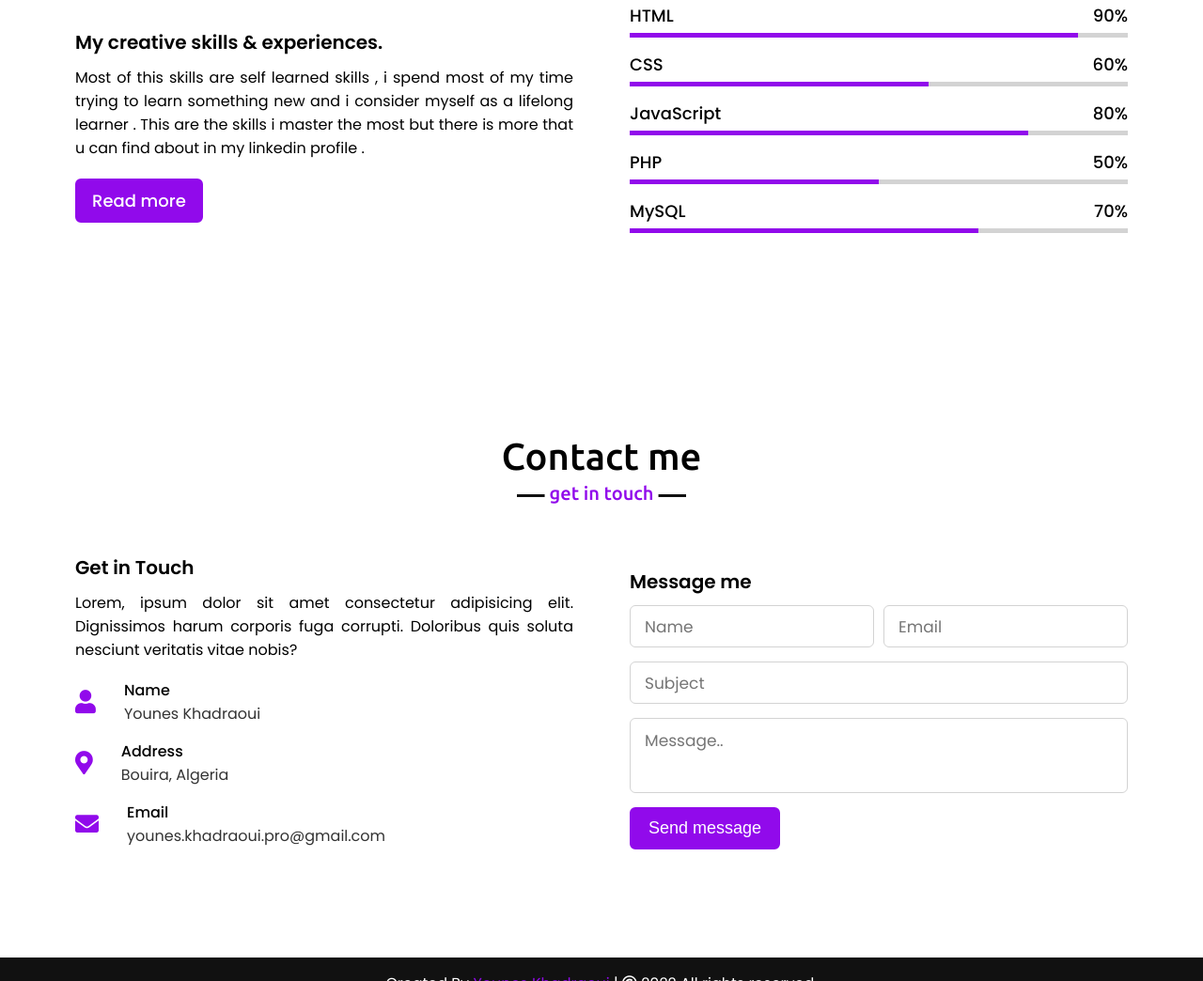
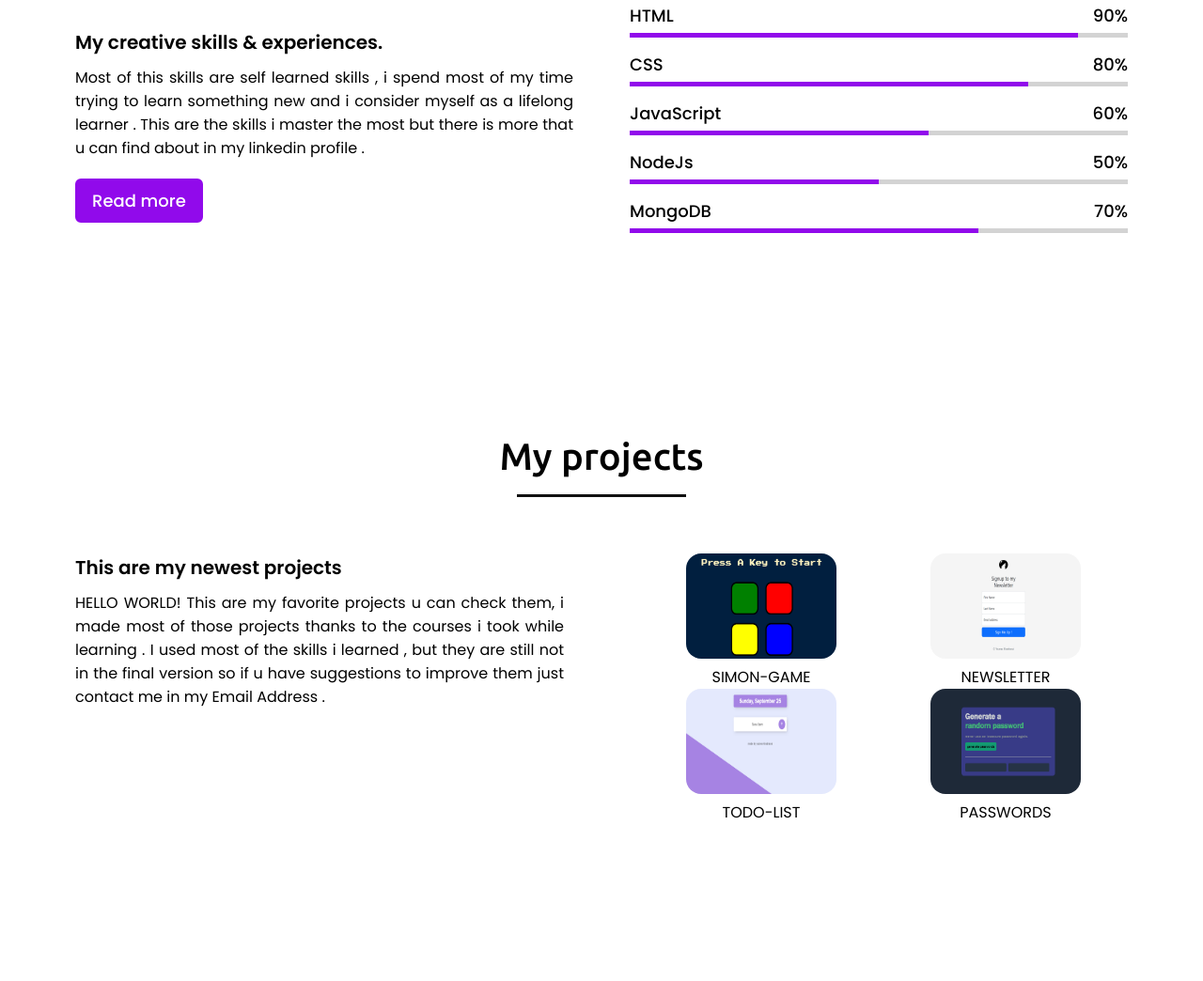
Before and after one commit to Younes-khadraoui/Younes-khadraoui.github.io, a plain HTML site: page index.html in a window 1280 px wide. Shown: the part 1756-2800 px from the top of the page at 94% size. Drawn offline with nearby package versions, Linux system fonts and the light colour scheme.

Commit message:
Version 2

```diff
--- a/index.html
+++ b/index.html
@@ -33,6 +33,7 @@
           <li><a href="#home" class="menu-btn">Home</a></li>
           <li><a href="#about" class="menu-btn">About</a></li>
           <li><a href="#skills" class="menu-btn">Skills</a></li>
+          <li><a href="#projects" class="menu-btn">Projects</a></li>
           <li><a href="#contact" class="menu-btn">Contact</a></li>
         </ul>
         <div class="menu-btn">
@@ -109,30 +110,30 @@
             <div class="bars">
               <div class="info">
                 <span>CSS</span>
-                <span>60%</span>
+                <span>80%</span>
               </div>
               <div class="line css"></div>
             </div>
             <div class="bars">
               <div class="info">
                 <span>JavaScript</span>
-                <span>80%</span>
+                <span>60%</span>
               </div>
               <div class="line js"></div>
             </div>
             <div class="bars">
               <div class="info">
-                <span>PHP</span>
+                <span>NodeJs</span>
                 <span>50%</span>
               </div>
-              <div class="line php"></div>
+              <div class="line node"></div>
             </div>
             <div class="bars">
               <div class="info">
-                <span>MySQL</span>
+                <span>MongoDB</span>
                 <span>70%</span>
               </div>
-              <div class="line mysql"></div>
+              <div class="line mongo"></div>
             </div>
           </div>
         </div>
@@ -140,29 +141,49 @@
     </section>
 
     <!-- projects section-->
-    <!-- <section class="projects" id="projects">
+    <section class="projects" id="projects">
       <div class="max-width">
         <h2 class="title">My projects</h2>
         <div class="projects-content">
           <div class="column left">
             <div class="text">This are my newest projects</div>
             <p>
-              Lorem ipsum dolor sit amet consectetur, adipisicing elit. Adipisci
-              at laborum perspiciatis dolorem consectetur quae aut corrupti
-              dolores. Placeat tempore reiciendis, quod quae dignissimos autem,
-              ullam vel pariatur nostrum fugit, quam quisquam neque saepe!
-              Voluptate itaque recusandae laudantium voluptas quasi!
+              HELLO WORLD! This are my favorite projects u can check them, i
+              made most of those projects thanks to the courses i took while
+              learning . I used most of the skills i learned , but they are
+              still not in the final version so if u have suggestions to improve
+              them just contact me in my Email Address .
             </p>
           </div>
           <div class="column right">
-            <img src="/images/wolf.png" alt="" />
-            <img src="/images/wolf.png" alt="" />
-            <img src="/images/wolf.png" alt="" />
-            <img src="/images/wolf.png" alt="" />
+            <div>
+              <a href="https://ky5-simon-game.netlify.app/">
+                <img src="/images/simon.png" alt="project number 1" />
+              </a>
+              <p>SIMON-GAME</p>
+            </div>
+            <div>
+              <a href="https://younes-newsletter5.cyclic.app/">
+                <img src="/images/newsletter.png" alt="project number 2" />
+              </a>
+              <p>NEWSLETTER</p>
+            </div>
+            <div>
+              <a href="https://my-todo-list-ky5.cyclic.app/">
+                <img src="/images/todolist.png" alt="project number 3" />
+              </a>
+              <p>TODO-LIST</p>
+            </div>
+            <div>
+              <a href="https://secure-passwords.netlify.app/">
+                <img src="/images/passwords.png" alt="project number 4" />
+              </a>
+              <p>PASSWORDS</p>
+            </div>
           </div>
         </div>
       </div>
-    </section> -->
+    </section>
 
     <!-- contact section start -->
     <section class="contact" id="contact">
@@ -248,8 +269,10 @@
     <footer>
       <span
         >Created By
-        <a href="https://www.codingnepalweb.com">Younes Khadraoui</a> |
-        <span class="far fa-copyright"></span> 2022 All rights reserved.</span
+        <a target="_blank" href="https://github.com/Younes-khadraoui"
+          >Younes Khadraoui</a
+        >
+        | <span class="far fa-copyright"></span> 2022 All rights reserved.</span
       >
     </footer>
 
--- a/script.js
+++ b/script.js
@@ -6,7 +6,6 @@ $(document).ready(function(){
         }else{
             $('.navbar').removeClass("sticky");
         }
-
         // scroll-up button show/hide script
         if(this.scrollY > 500){
             $('.scroll-up-btn').addClass("show");
--- a/styles/style.css
+++ b/styles/style.css
@@ -21,7 +21,6 @@ html{
 ::-webkit-scrollbar-thumb {
     background: #888;
 }
-
 ::-webkit-scrollbar-thumb:hover {
     background: #555;
 }
@@ -319,21 +318,25 @@ section .title::after{
     width: 90%;
 }
 .skills-content .right .css::before{
+    width: 80%;
+}
+.skills-content .right .js::before{
     width: 60%;
 }
-.skills-content .right .js::before{
-    width: 80%;
-}
-.skills-content .right .php::before{
+.skills-content .right .node::before{
     width: 50%;
 }
-.skills-content .right .mysql::before{
+.skills-content .right .mongo::before{
     width: 70%;
 }
 
 /* projects section styling */
 .project .title:after {
   content :"My Projects"
+}
+.projects .projects-content{
+    display: flex;
+    gap:5rem;
 }
 .projects .projects-content .column{
   width: calc(50% - 30px);
@@ -361,6 +364,22 @@ section .title::after{
 .projects .projects-content .left a:hover{
   color: rgb(145, 10, 235);
   background: none;
+}
+.projects .projects-content .right {
+    display: grid;
+    grid-template-columns: 1fr 1fr;
+    place-items: center;
+}
+.projects .projects-content .right a img{
+    width:10rem;
+    height: 7rem;
+    border-radius: 1rem;
+}
+.projects .projects-content .right a img:hover{
+    opacity:.8;
+}
+.projects .projects-content .right div p{
+   text-align: center;
 }
 
 /* contact section styling */
@@ -460,7 +479,6 @@ section .title::after{
 }
 
 /* footer section styling */
-
 footer{
     background: #111;
     padding: 15px 23px;
@@ -475,7 +493,6 @@ footer span a:hover{
     text-decoration: underline;
 }
 
-
 /* responsive media query start */
 @media (max-width: 1104px) {
     .about .about-content .left img{
@@ -483,7 +500,6 @@ footer span a:hover{
         width: 350px;
     }
 }
-
 @media (max-width: 991px) {
     .max-width{
         padding: 0 50px;
@@ -549,7 +565,6 @@ footer span a:hover{
         margin-bottom: 35px;
     }
 }
-
 @media (max-width: 690px) {
     .max-width{
         padding: 0 23px;
@@ -564,7 +579,6 @@ footer span a:hover{
         font-size: 20px;
     }
 }
-
 @media (max-width: 500px) {
     .home .home-content .text-2{
         font-size: 50px;
```
Also changed, not shown: images/Black and Purple Backgrounds.jpg (deleted), images/newsletter.png (added), images/passwords.png (added), images/simon.png (added), images/todolist.png (added).
